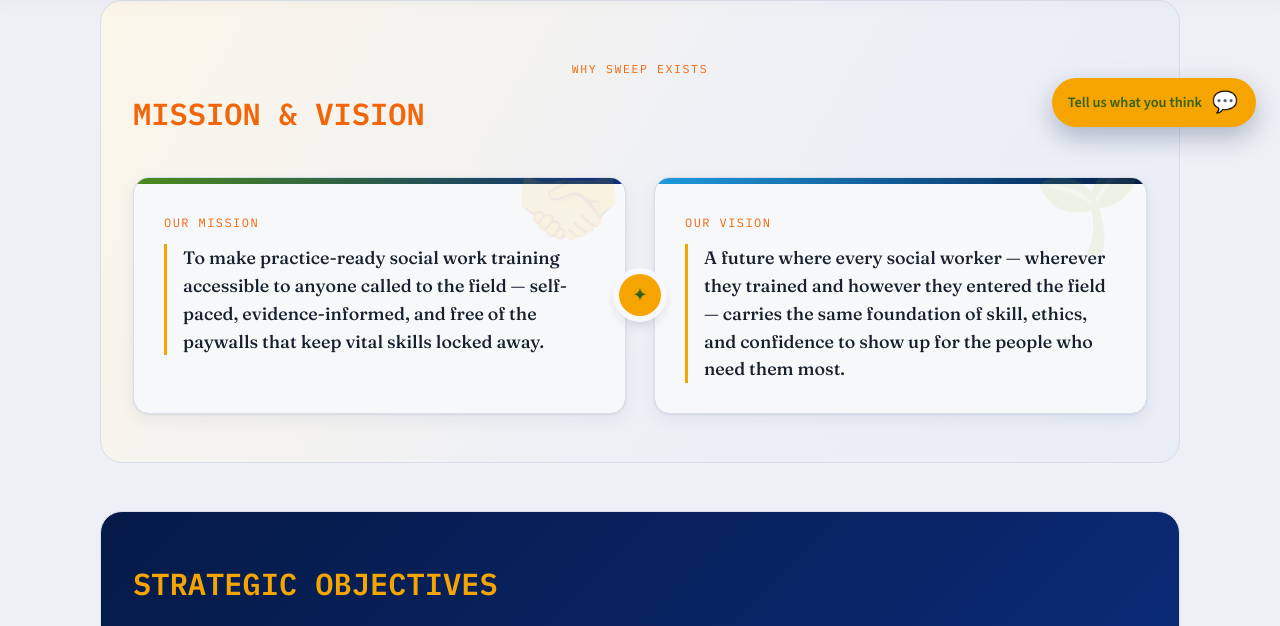
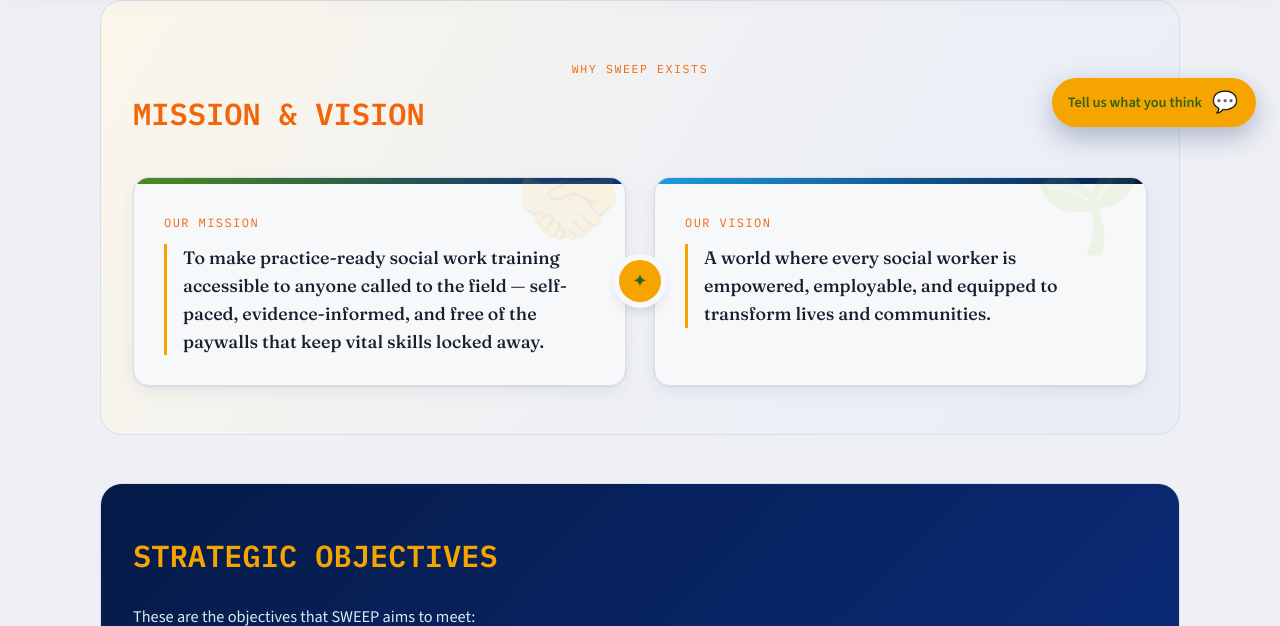
Before and after one commit to remikeks/project-sweep, a Django app: page / in a window 1280 px wide. Shown: the part 649-1275 px from the top of the page. Run offline with Django 5.2, Linux system fonts and the light colour scheme; data that the repository does not hold is empty; parts of the project's set-up code (start-up, migrations or seed data) failed here and were passed over.

Commit message:
changed vision and value proposition

```diff
--- a/templates/core/home.html
+++ b/templates/core/home.html
@@ -111,10 +111,7 @@
         <span class="mv-mark" aria-hidden="true">&#127793;</span>
         <p class="mv-label">Our Vision</p>
         <p class="mv-text">
-          A future where every social worker — wherever they trained and
-          however they entered the field — carries the same foundation of
-          skill, ethics, and confidence to show up for the people who need
-          them most.
+          A world where every social worker is empowered, employable, and equipped to transform lives and communities.
         </p>
       </div>
     </div>
@@ -198,11 +195,9 @@
     <!--<p class="eyebrow" style="text-align:center;">What sets us apart</p> -->
     <h2 class="subheading typewriter" data-text="Our Value Proposition" style="text-align:center;">Our Value Proposition</h2>
     <p class="value-prop-intro">
-      SWEEP is Africa's first integrated Social Work Education, Enterprise and Professional Development Academy that equips professionals with industry-relevant knowledge, practical skills, globally recognised certifications, career opportunities, entrepreneurship support, and lifelong learning—all in one digital platform.
-      As an institution, we offer a unique value proposition that combines quality education, professional development, and
-      career advancement opportunities for our members. Our platform is designed to empower social workers to excel in their careers, make a positive impact in their communities, and contribute to the growth and development of the social work profession in Africa.
-    </p>
-
+      SWEEP does not only educate; it builds Africa's social impact workforce. Through AI-enabled learning,
+      professional certification, career pathways and incubator support, SWWEP transforms graduate into employable professionals, successful social
+      entrepreneurs, and community change leaders.
     <div class="value-grid">
       <div class="value-card">
         <span class="value-icon" aria-hidden="true">&#128218;</span>
```
